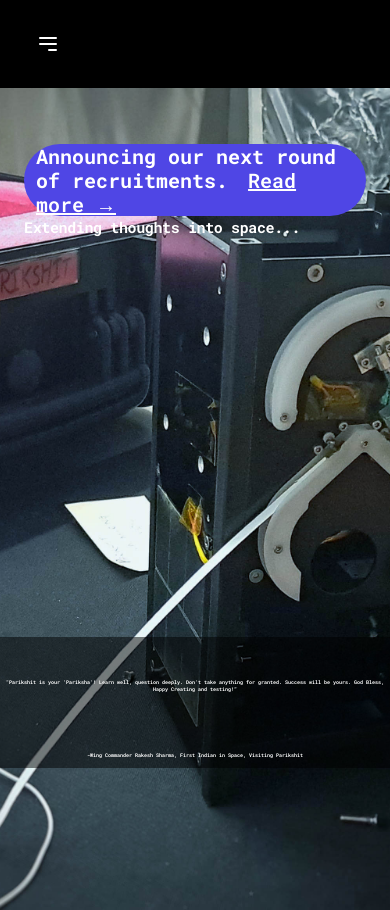
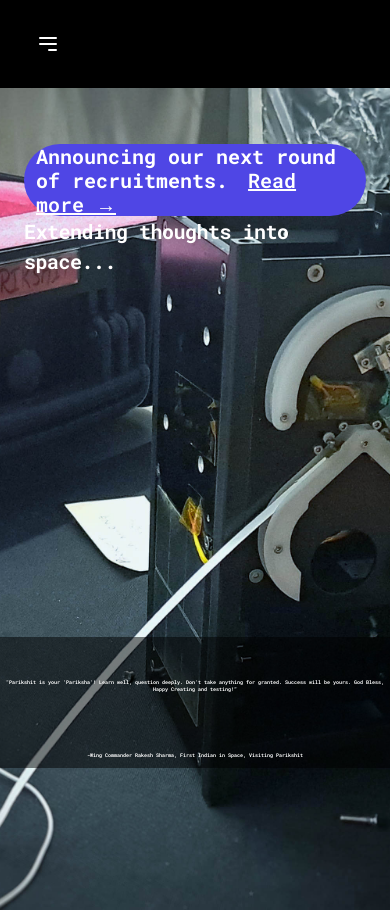
Before and after one commit to zyroknight1706/Parikshit_website, a Next.js app: page / in a window 390 px wide. Shown: the top 910 px of the page. Built offline with nearby package versions, Linux system fonts and the light colour scheme.

Commit message:
Parikshit new website, v1.12

```diff
--- a/src/components/Hero.jsx
+++ b/src/components/Hero.jsx
@@ -28,9 +28,9 @@ export default function Hero({ Data }) {
           </div>
           <div className='text-left'>
             <h1 className={ Data.whiteBg ? (
-              "text-[10px] lg:text-6xl md:text-4xl font-bold tracking-tight rounded-xl bg-indigo-600 p-2 text-black"
+              "text-[20px] lg:text-6xl md:text-4xl font-bold tracking-tight rounded-xl bg-indigo-600 p-2 text-black"
             ) : (
-              "text-[15px] lg:text-6xl md:text-4xl font-bold tracking-tight pb-10 rounded-2xl text-white"
+              "text-[20px] lg:text-6xl md:text-4xl font-bold tracking-tight pb-10 rounded-2xl text-white"
             )}>
               { Data.mainTitle }
             </h1>
```
